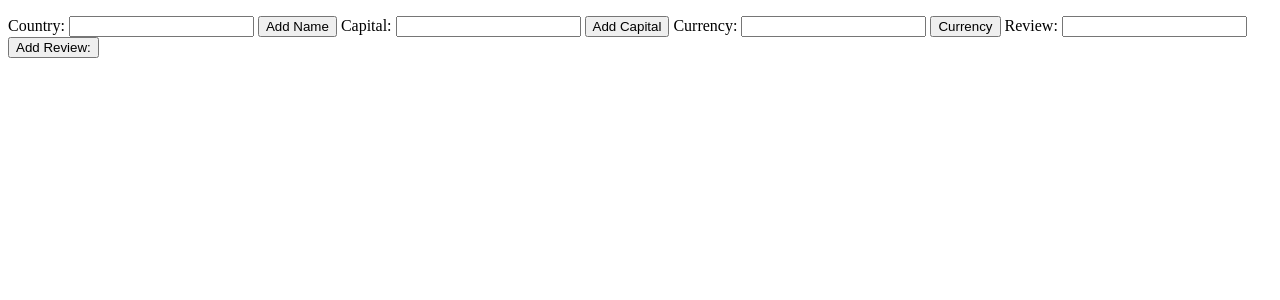
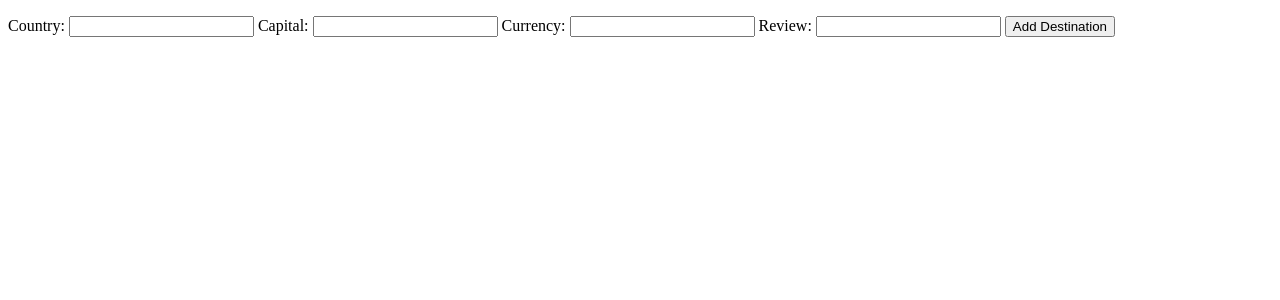
Before and after one commit to taylorwood95/Project_Week4, a Flask app: page /countries in a window 1280 px wide. Shown: the part 88-388 px from the top of the page. Run offline with Flask 2, Linux system fonts and the light colour scheme; data that the repository does not hold is empty; some libraries are stand-ins or nearby versions.

Commit message:
Updated new_country.html

```diff
--- a/templates/countries/new_country.html
+++ b/templates/countries/new_country.html
@@ -3,19 +3,20 @@
 <form action="/countries" method="post">
   <label for="name">Country:</label>
   <input type="text" id="country_name" name="name" />
-  <button type="submit">Add Name</button>
+
 
   <label for="capital">Capital:</label>
   <input type="text" id="capital" name="capital" />
-  <button type="submit">Add Capital</button>
+
 
   <label for="currency">Currency:</label>
   <input type="text" id="currency" name="currency" />
-  <button type="submit">Currency</button>
+
 
   <label for="review">Review:</label>
   <input type="text" id="review" name="review" />
-  <button type="submit">Add Review:</button>
+
+  <button type="submit">Add Destination</button>
 </form>
 
 {% for country in countries %}
```
